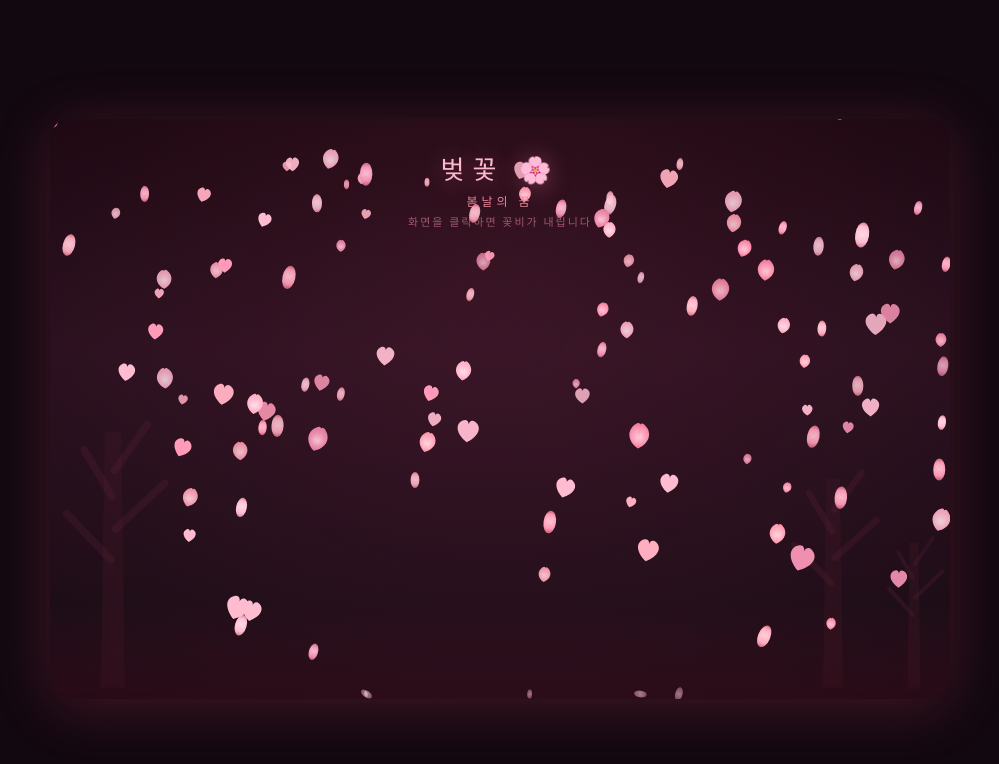
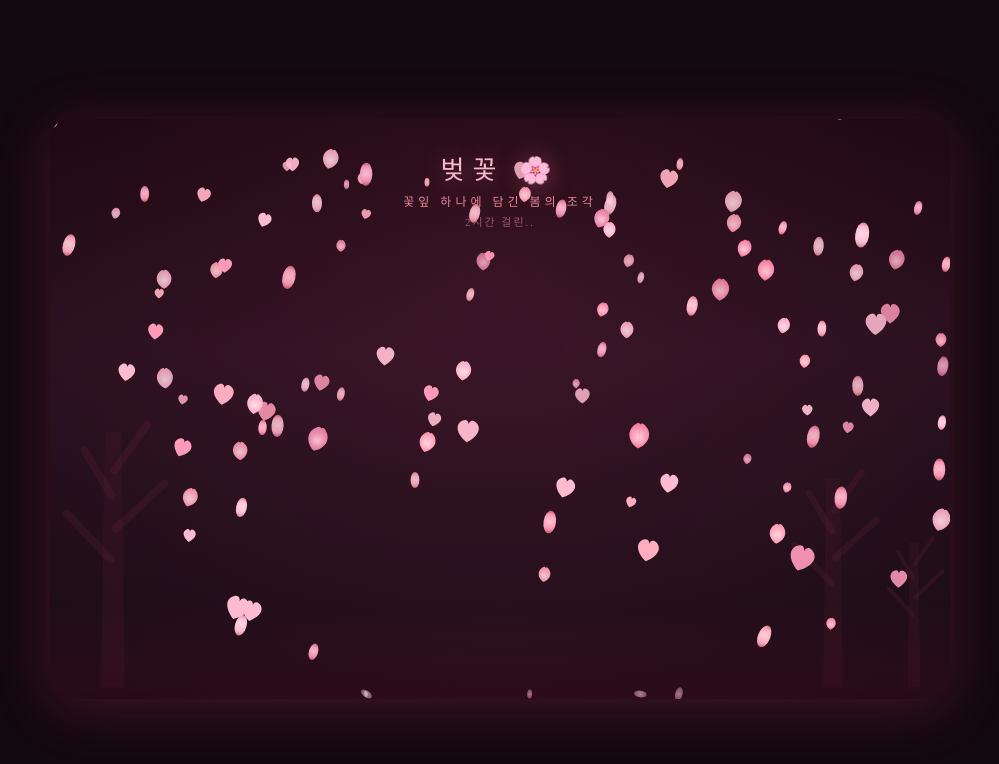
Before and after one commit to cgj0079/blossom, a plain HTML site: page index.html in a window 1280 px wide. Shown: the whole page, without its empty margins (140-1139 px from the left). Drawn offline with Linux system fonts and the light colour scheme.

Commit message:
Update subtitle and click hint text in index.html

```diff
--- a/index.html
+++ b/index.html
@@ -116,8 +116,8 @@
   <canvas id="ground-canvas"></canvas>
   <div id="overlay-ui">
     <div id="title-text">벚꽃 🌸</div>
-    <div id="subtitle-text">봄날의 꿈</div>
-    <div id="click-hint">화면을 클릭하면 꽃비가 내립니다</div>
+    <div id="subtitle-text">꽃잎 하나에 담긴 봄의 조각</div>
+    <div id="click-hint">2시간 걸린..</div>
   </div>
 
 </div>
```
